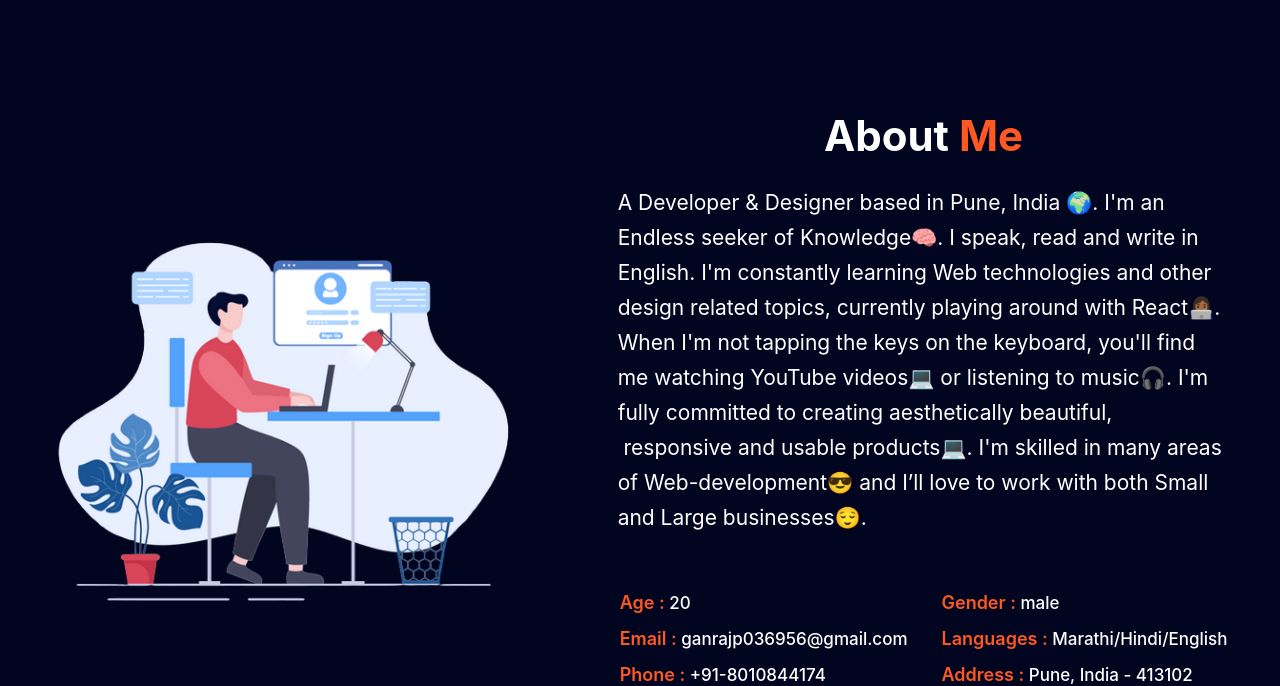
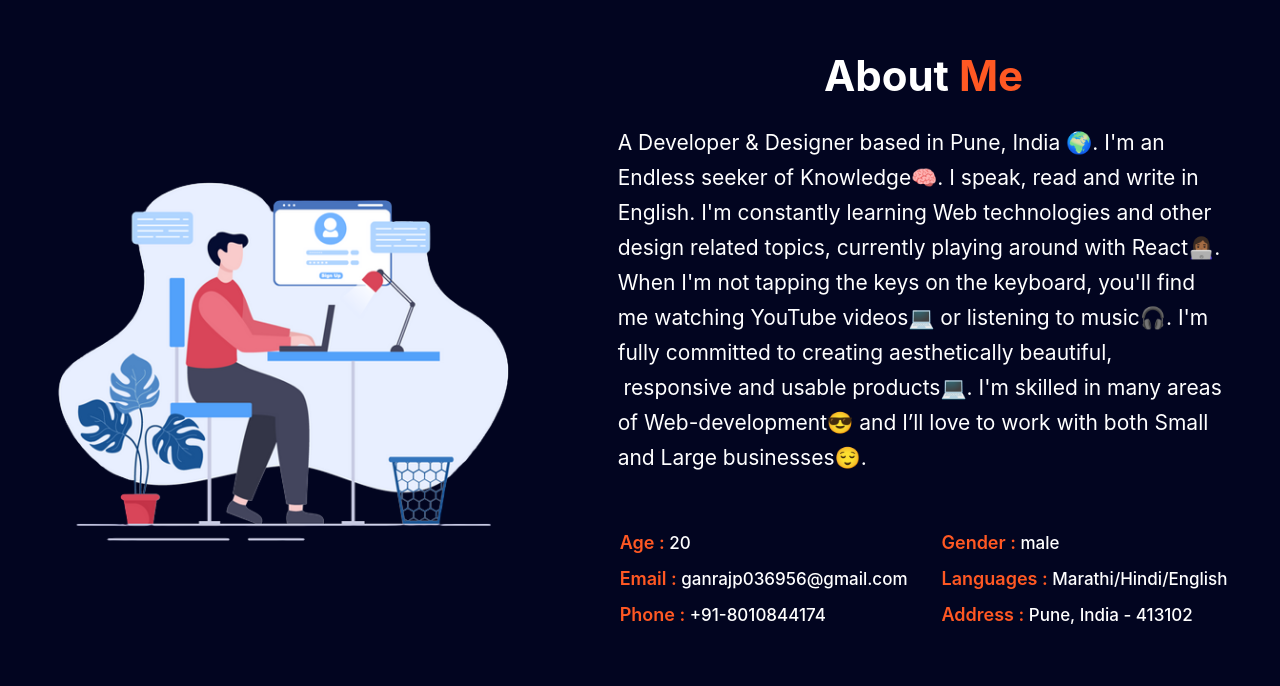
Before and after one commit to goldenhouse0601/luckyboss-portfolio-, a React (Create React App) app: page / in a window 1280 px wide. Shown: the part 862-1548 px from the top of the page. Built offline with nearby package versions, Linux system fonts and the light colour scheme.

Commit message:
changing about section padding

```diff
--- a/src/pages/About.css
+++ b/src/pages/About.css
@@ -14,7 +14,7 @@
   justify-content: center;
   align-items: center;
   align-content: center;
-  padding: 120px 0;
+  padding: 60px 0;
 }
 .my_img {
   width: 45%;
```
